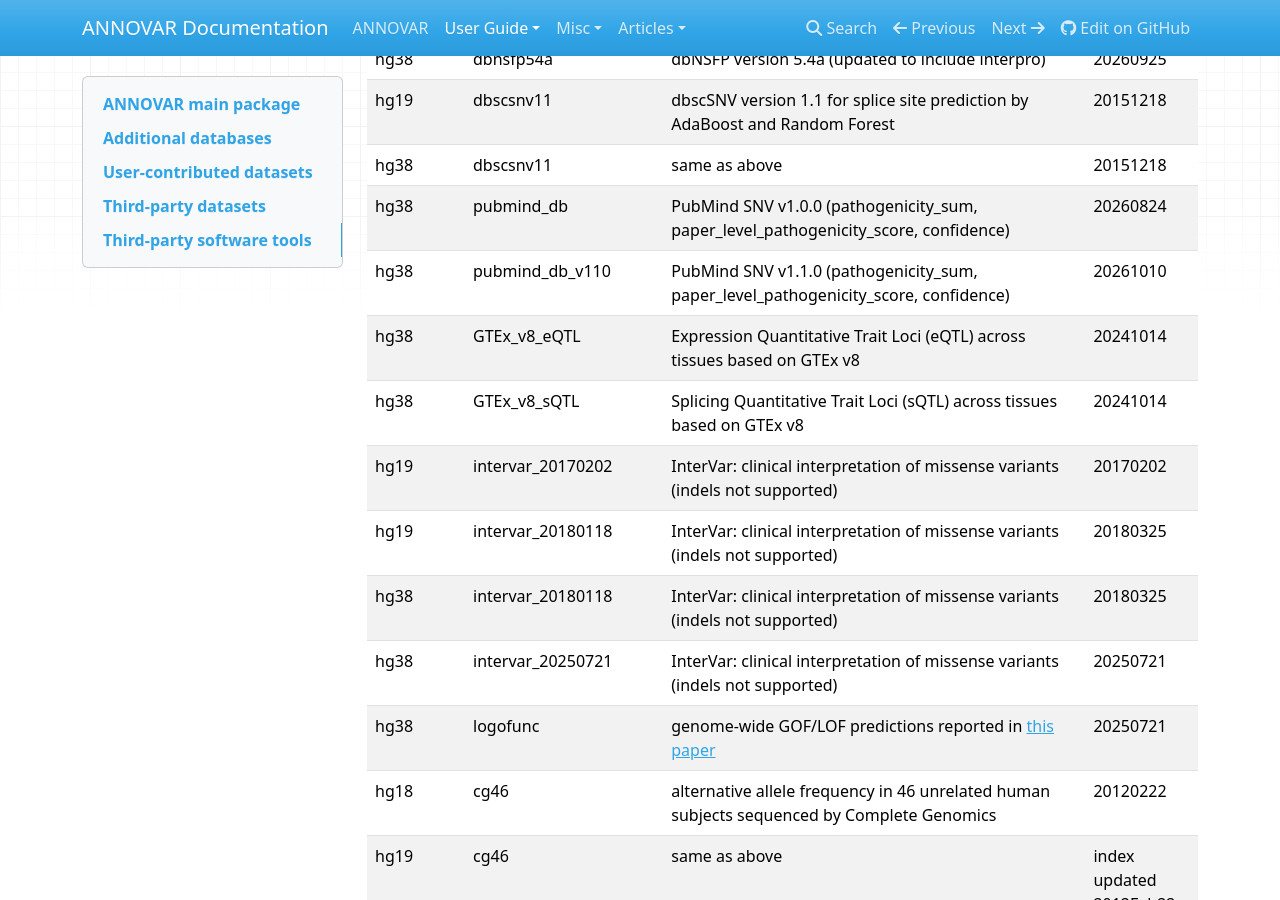
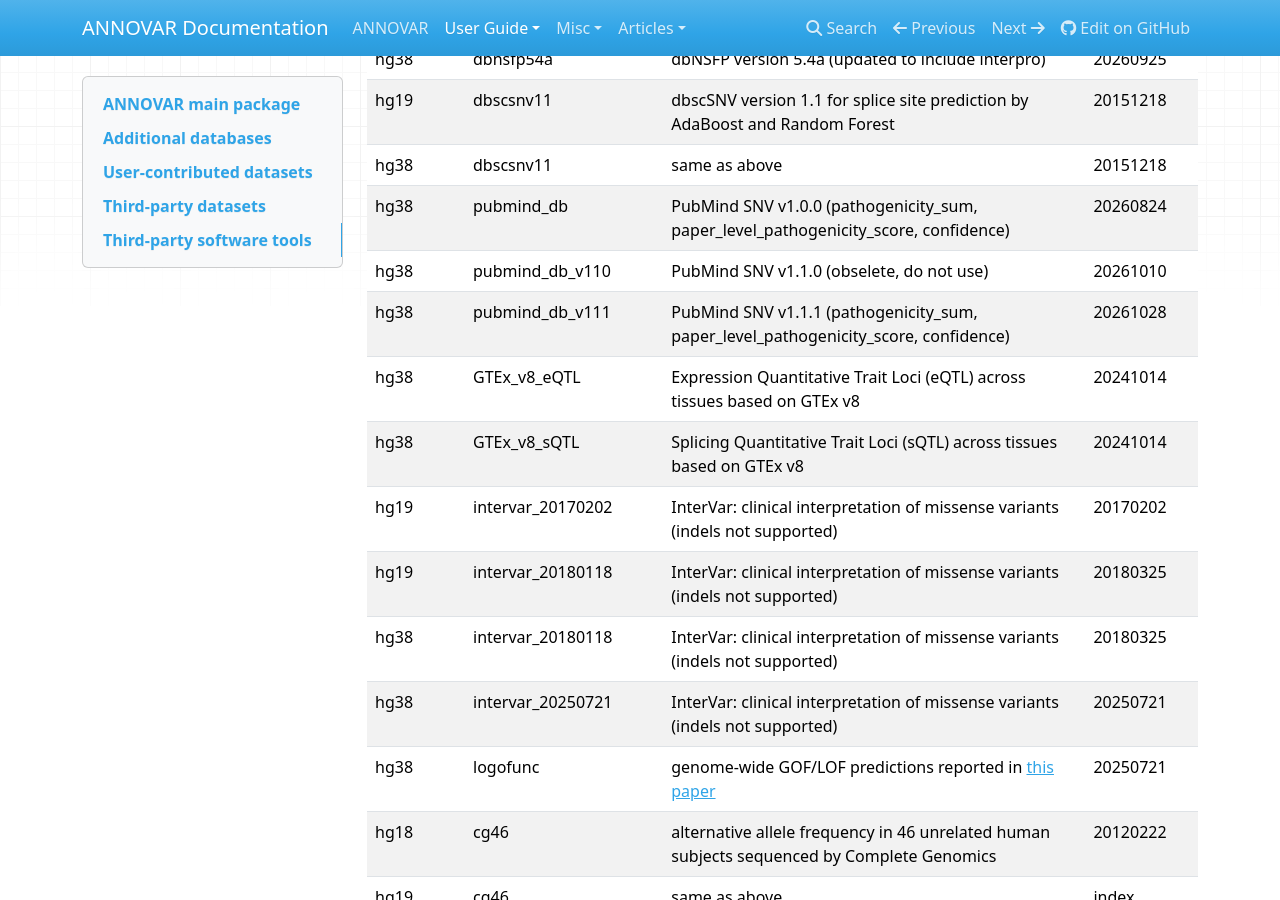
Before and after one commit to WGLab/doc-ANNOVAR, an MkDocs documentation site: the page built from docs/user-guide/download.md, in a window 1280 px wide and 900 px high, scrolled down 3930 px. Built offline with MkDocs 1.6.1, drawn with Linux system fonts in a browser that asks for light colours; nearby versions of some CDN libraries; comment, search, counter and statistics services are not loaded.

Commit message:
Update PubMind SNV entries in download guide
Updated PubMind SNV v1.1.0 entry to indicate it is obsolete and added v1.1.1 entry.

```diff
--- a/docs/user-guide/download.md
+++ b/docs/user-guide/download.md
@@ -86,7 +86,8 @@ NOTE: several whole-genome databases (cadd, cadd13, fathmm, dann, eigen, gerp++,
 | hg19 | dbscsnv11 | dbscSNV version 1.1 for splice site prediction by AdaBoost and Random Forest | 20151218 |
 | hg38 | dbscsnv11 | same as above | 20151218 |
 | hg38 | pubmind_db | PubMind SNV v1.0.0 (pathogenicity_sum, paper_level_pathogenicity_score, confidence) | 20260824 |
-| hg38 | pubmind_db_v110 | PubMind SNV v1.1.0 (pathogenicity_sum, paper_level_pathogenicity_score, confidence) | 20261010 |
+| hg38 | pubmind_db_v110 | PubMind SNV v1.1.0 (obselete, do not use) | 20261010 |
+| hg38 | pubmind_db_v111 | PubMind SNV v1.1.1 (pathogenicity_sum, paper_level_pathogenicity_score, confidence) | 20261028 |
 | hg38 | GTEx_v8_eQTL | Expression Quantitative Trait Loci (eQTL) across tissues based on GTEx v8 | 20241014 |
 | hg38 | GTEx_v8_sQTL | Splicing Quantitative Trait Loci (sQTL) across tissues based on GTEx v8 | 20241014 |
 | hg19 | intervar_20170202 | InterVar: clinical interpretation of missense variants (indels not supported)| 20170202 |
```
